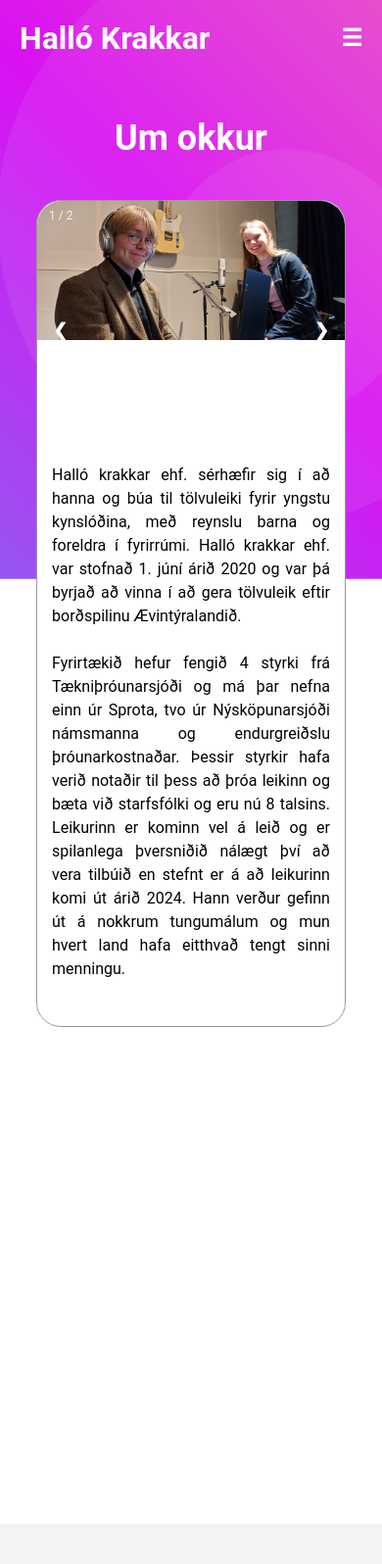
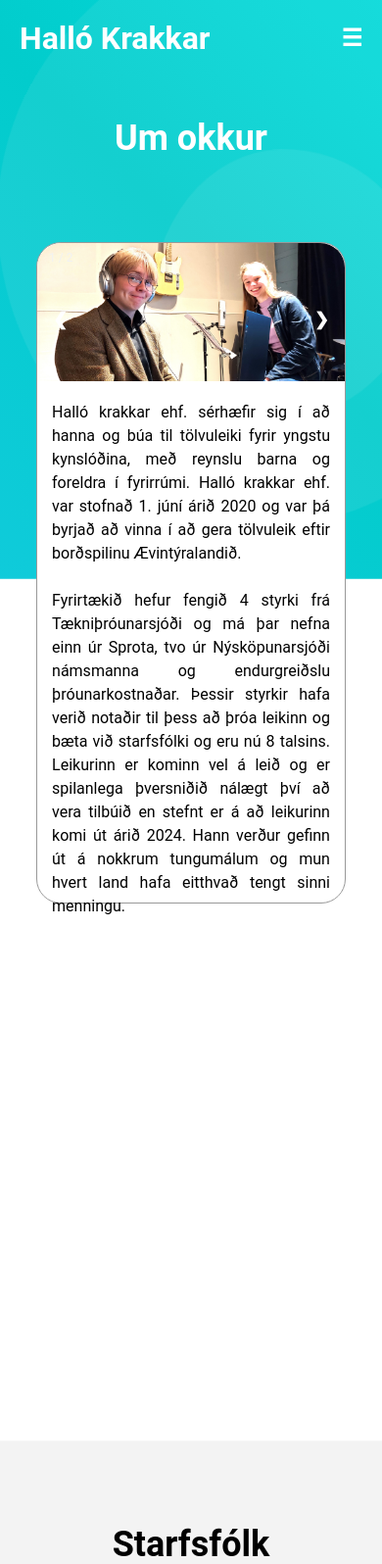
Before and after one commit to eirikuroli/hallokrakkarFinal, a Node server app: page /um-okkur in a window 390 px wide. Shown: the top 1596 px of the page at 98% size. Run offline with Node 20, Linux system fonts and the light colour scheme; some libraries are stand-ins or nearby versions.

Commit message:
myndir lagaðar, video komið inn.

```diff
--- a/public/stylesheets/style.css
+++ b/public/stylesheets/style.css
@@ -128,9 +128,9 @@
   width: 100%;
   height: 90vh;
   z-index: 0;
-  background: -moz-linear-gradient(45deg, #02e1ba 0%,#26c9f2 29%,#d911f2 66%,#ffa079 100%);
-  background: -webkit-linear-gradient(45deg, #02e1ba 0%,#26c9f2 29%,#d911f2 66%,#ffa079 100%);
-  background: linear-gradient(45deg, #02e1ba 0%,#26c9f2 29%,#d911f2 66%,#ffa079 100%);
+  background: -moz-linear-gradient(45deg, #1ff2f2 0%,#26c9f2 29%,#02cccc 66%,#07f5f5 100%);
+  background: -webkit-linear-gradient(45deg, #1ff2f2 0%,#26c9f2 29%,#02cccc 66%,#07f5f5 100%);
+  background: linear-gradient(45deg, #1ff2f2 0%,#26c9f2 29%,#02cccc 66%,#07f5f5 100%);
   background-size: 400% 400%;
   -webkit-animation: Gradient 15s ease infinite;
   -moz-animation: Gradient 15s ease infinite;
@@ -921,12 +956,14 @@
     position: relative;
     background: white;
     min-width: 90%;
-    height: 100vh;
+    height: 40vh;
     margin-left: 5%;
     margin-right: 5%;
+    padding-bottom: 5vh;
   }
 
   .umOkkurTexti {
+    position: relative;
     margin: 15px;
     line-height: 1.5;
     text-align: justify;
@@ -938,8 +975,17 @@
     max-width: 100%;
     position: relative;
     margin: auto;
-    height: 30%;
+    height: 50%;
     overflow: hidden;
+  }
+}
+
+@media only screen and (max-width: 600px) {
+  .umOkkurMyndirOgTexti {
+    position: relative;
+    height: 80vh;
+    padding-bottom: 45vh;
+    margin-top: 10vh;
   }
 }
 
@@ -987,7 +1033,7 @@
     margin: auto;
     height: 60%;
     overflow: hidden;
-    margin-bottom: 10vh;
+    margin-bottom: 15vh;
   }
 
   /* Hide the images by default */
--- a/public/stylesheets/timalina.css
+++ b/public/stylesheets/timalina.css
@@ -1,5 +1,5 @@
 body {
-    background: linear-gradient(rgba(0, 0, 0, 0.7), rgba(0, 0, 0, 0.7)), url("../images/Dreki&TurnKlippt.png") center center no-repeat;
+    background: linear-gradient(rgba(0, 0, 0, 0.1), rgba(0, 0, 0, 0.1)), url("../images/myndtimalina.png") center center no-repeat;
     background-attachment: fixed;
     background-size: cover;
     overflow-x: hidden;
--- a/views/3D.ejs
+++ b/views/3D.ejs
@@ -8,7 +8,7 @@
 
   </head>
   <body>
-    <div id="navbar" class="navbar" style="background: #333">
+    <div id="navbar" class="navbar" style="background: #26c9f2">
       <div class="logo">Halló Krakkar</div>
       <ul class="nav-links">
         <input type="checkbox" id="checkbox_toggle" />
--- a/views/um-okkur.ejs
+++ b/views/um-okkur.ejs
@@ -35,7 +35,7 @@
             </div>
 
             <div class="mySlides fade">
-              <div class="numbertext">2 / 2</div>
+              <div class="numbertext">2 / 2 </div>
               <img src="/images/irlmynd2.jpg" style="width:100%" />
             </div>
 
```
Also changed, not shown: other parts of public/stylesheets/style.css (+44 -9 lines), views/index.ejs (+8 -7 lines), public/images/asthor.jpg, public/images/eirikur.jpg, public/images/embla.jpg, public/images/gisli.jpg, public/images/irlmynd1.jpg, public/images/thorarinn.jpg, 2 other files.
